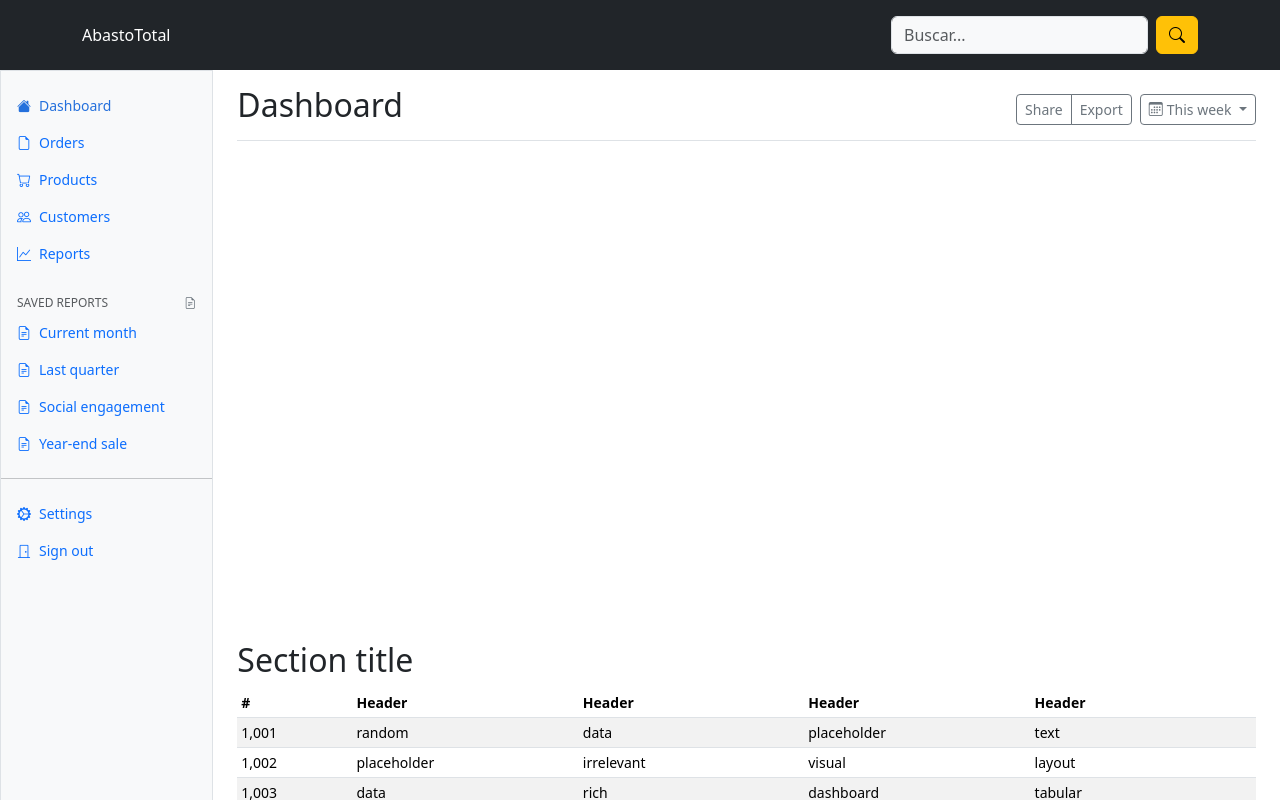
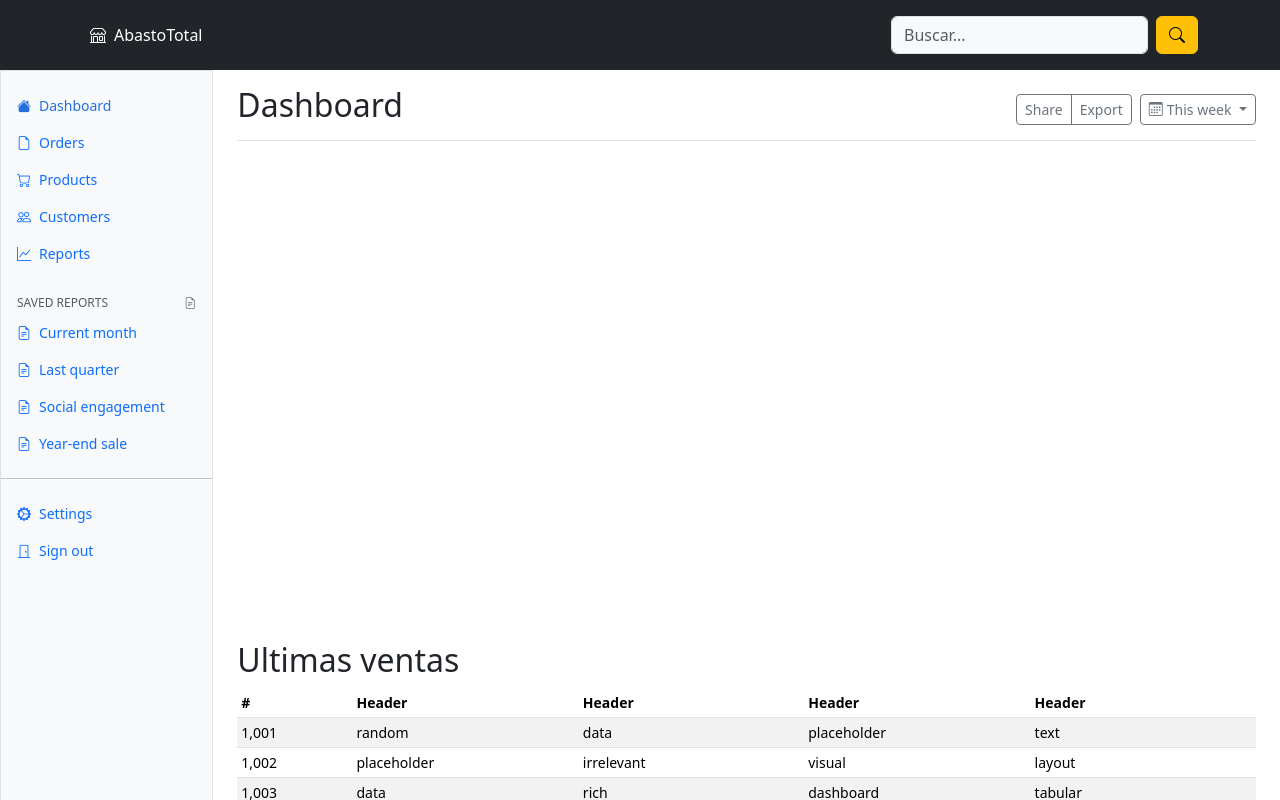
Before and after one commit to Erick-Hernandez-Ortega/AbastoTotal, an Angular app: page /dashboard in a window 1280 px wide. Shown: the top 800 px of the page. Built offline with nearby package versions, Linux system fonts and the light colour scheme.

Commit message:
Se modifica el header

```diff
--- a/src/app/components/dashboard/dashboard.component.html
+++ b/src/app/components/dashboard/dashboard.component.html
@@ -112,7 +112,7 @@
 
       <canvas class="my-4 w-100" id="myChart" width="900" height="380"></canvas>
 
-      <h2>Section title</h2>
+      <h2>Ultimas ventas</h2>
       <app-table-dashboard></app-table-dashboard>
     </main>
   </div>
--- a/src/app/components/header/header.component.html
+++ b/src/app/components/header/header.component.html
@@ -1,7 +1,8 @@
-<header class="p-3 text-bg-dark">
+<header class="p-3 text-bg-dark sticky-top">
   <div class="container">
     <div class="d-flex flex-wrap align-items-center justify-content-center justify-content-lg-start">
-      <a href="#" class="d-flex align-items-center mb-2 mb-lg-0 text-white text-decoration-none">
+      <a href="#" class="d-flex mb-lg-0 text-white text-decoration-none">
+        <i class="bi bi-shop px-2"></i>
         AbastoTotal
       </a>
 
```
